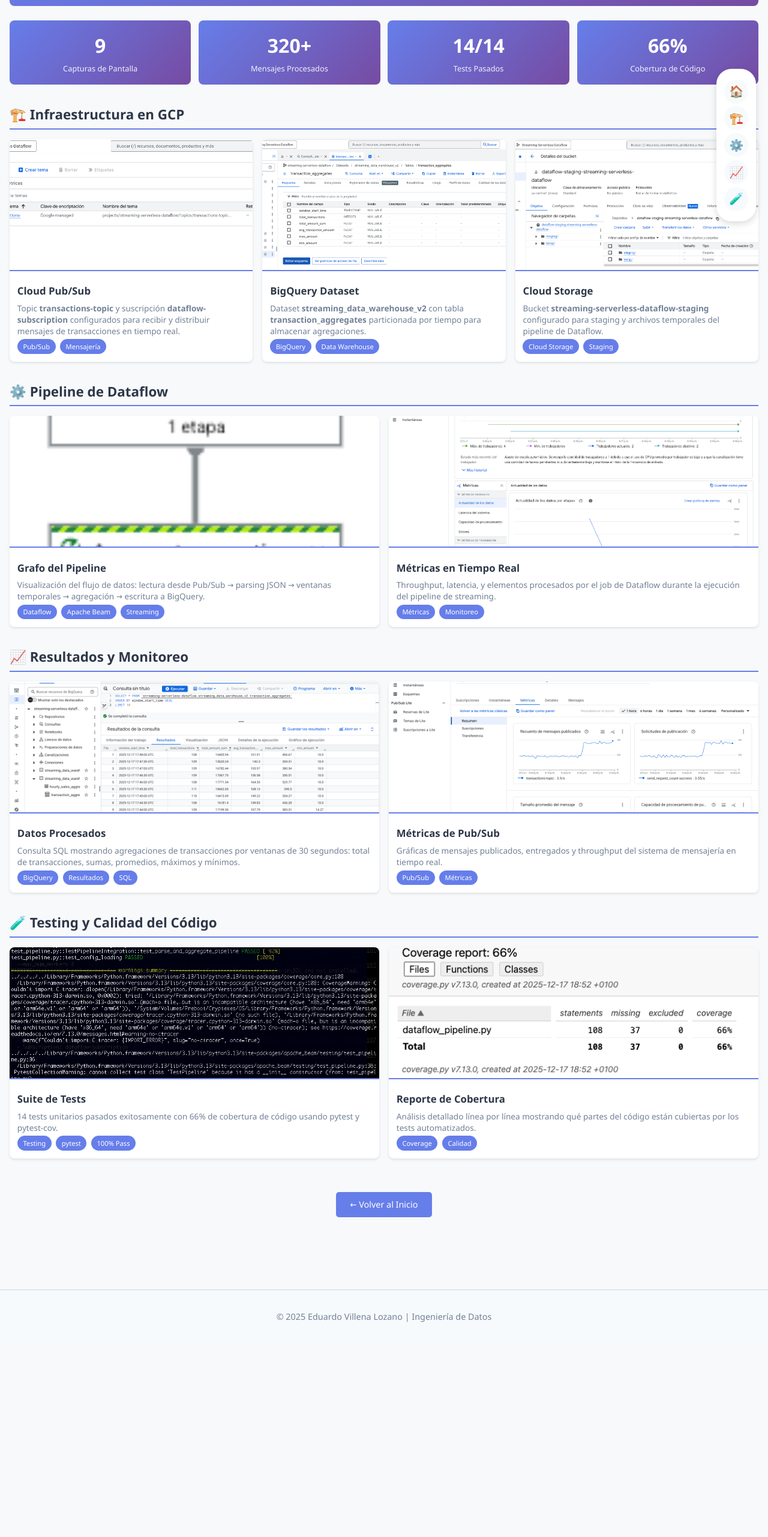
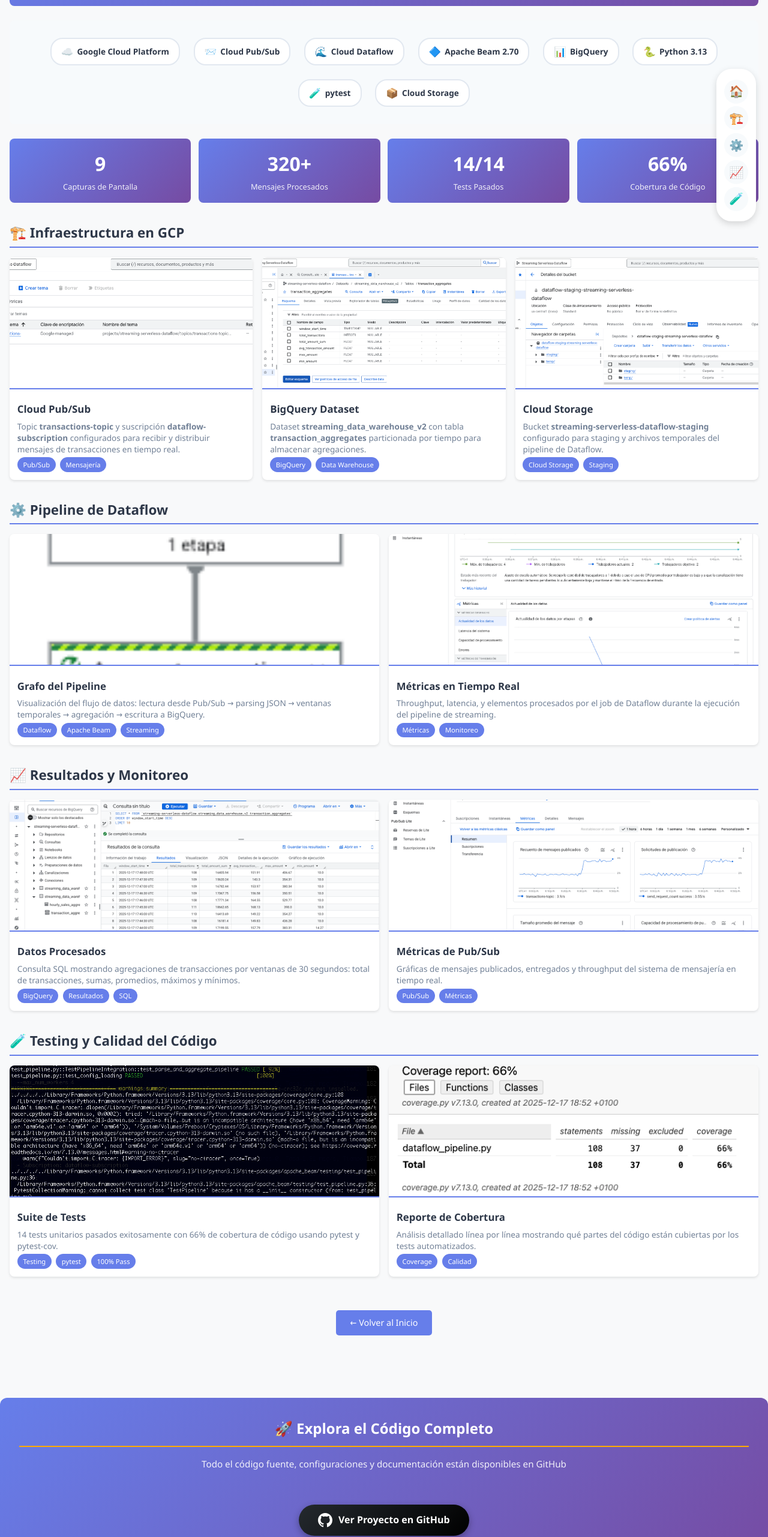
Before and after one commit to Edushuaia/streaming-serverless-pipeline, a plain HTML site: page evidencias.html in a window 1280 px wide. Shown: the part 158-2720 px from the top of the page at 60% size. Before the commit the page ends 2396 px from the top, so only its background shows below. Drawn offline with Linux system fonts and the light colour scheme.

Commit message:
feat: Add visual improvements to evidence gallery
- Smooth zoom effect on images on hover (scale 1.05)
- Animated technology badges with staggered fade-in
- Prominent GitHub button with gradient and hover effects
- Updated GitHub link from placeholder to actual repository
- Enhanced user experience with professional animations

```diff
--- a/evidencias.html
+++ b/evidencias.html
@@ -65,6 +65,11 @@
             object-fit: cover;
             cursor: pointer;
             border-bottom: 2px solid #667eea;
+            transition: transform 0.4s ease;
+        }
+
+        .evidencia-image:hover {
+            transform: scale(1.05);
         }
 
         .evidencia-info {
@@ -172,6 +177,112 @@
 
         .back-button:hover {
             background: #764ba2;
+        }
+
+        /* Badges tecnológicos */
+        .tech-badges {
+            display: flex;
+            flex-wrap: wrap;
+            gap: 0.8rem;
+            justify-content: center;
+            margin: 1.5rem 0;
+            padding: 1.5rem;
+            background: #f7fafc;
+            border-radius: 8px;
+        }
+
+        .tech-badge {
+            display: inline-flex;
+            align-items: center;
+            gap: 0.4rem;
+            padding: 0.5rem 1rem;
+            background: white;
+            border: 2px solid #e2e8f0;
+            border-radius: 20px;
+            font-size: 0.85em;
+            font-weight: 600;
+            color: #2d3748;
+            transition: all 0.3s ease;
+            animation: fadeInUp 0.6s ease forwards;
+            opacity: 0;
+        }
+
+        .tech-badge:nth-child(1) { animation-delay: 0.1s; }
+        .tech-badge:nth-child(2) { animation-delay: 0.2s; }
+        .tech-badge:nth-child(3) { animation-delay: 0.3s; }
+        .tech-badge:nth-child(4) { animation-delay: 0.4s; }
+        .tech-badge:nth-child(5) { animation-delay: 0.5s; }
+        .tech-badge:nth-child(6) { animation-delay: 0.6s; }
+        .tech-badge:nth-child(7) { animation-delay: 0.7s; }
+        .tech-badge:nth-child(8) { animation-delay: 0.8s; }
+
+        .tech-badge:hover {
+            transform: translateY(-3px);
+            border-color: #667eea;
+            box-shadow: 0 4px 8px rgba(102, 126, 234, 0.2);
+        }
+
+        .tech-badge span {
+            font-size: 1.2em;
+        }
+
+        @keyframes fadeInUp {
+            from {
+                opacity: 0;
+                transform: translateY(20px);
+            }
+            to {
+                opacity: 1;
+                transform: translateY(0);
+            }
+        }
+
+        /* Botón GitHub destacado */
+        .github-button {
+            display: inline-flex;
+            align-items: center;
+            gap: 0.6rem;
+            padding: 0.8rem 2rem;
+            background: linear-gradient(135deg, #24292e 0%, #000000 100%);
+            color: white;
+            text-decoration: none;
+            border-radius: 30px;
+            font-size: 1em;
+            font-weight: 600;
+            margin: 2rem 0;
+            transition: all 0.3s ease;
+            box-shadow: 0 4px 12px rgba(0, 0, 0, 0.3);
+        }
+
+        .github-button:hover {
+            transform: translateY(-3px);
+            box-shadow: 0 6px 20px rgba(0, 0, 0, 0.4);
+        }
+
+        .github-button svg {
+            width: 24px;
+            height: 24px;
+            fill: white;
+        }
+
+        .github-section {
+            text-align: center;
+            padding: 2rem;
+            background: linear-gradient(135deg, #667eea 0%, #764ba2 100%);
+            border-radius: 12px;
+            margin: 2rem 0;
+        }
+
+        .github-section h2 {
+            color: white;
+            margin: 0 0 1rem 0;
+            font-size: 1.5em;
+        }
+
+        .github-section p {
+            color: rgba(255, 255, 255, 0.9);
+            margin: 0 0 1.5rem 0;
+            font-size: 0.95em;
         }
 
         /* Navegación flotante */
@@ -339,6 +450,34 @@
         <div class="evidencias-header">
             <h1>📊 Evidencias del Proyecto</h1>
             <p>Streaming Serverless Pipeline en Google Cloud Platform</p>
+        </div>
+
+        <!-- Badges Tecnológicos -->
+        <div class="tech-badges">
+            <div class="tech-badge">
+                <span>☁️</span> Google Cloud Platform
+            </div>
+            <div class="tech-badge">
+                <span>📨</span> Cloud Pub/Sub
+            </div>
+            <div class="tech-badge">
+                <span>🌊</span> Cloud Dataflow
+            </div>
+            <div class="tech-badge">
+                <span>🔷</span> Apache Beam 2.70
+            </div>
+            <div class="tech-badge">
+                <span>📊</span> BigQuery
+            </div>
+            <div class="tech-badge">
+                <span>🐍</span> Python 3.13
+            </div>
+            <div class="tech-badge">
+                <span>🧪</span> pytest
+            </div>
+            <div class="tech-badge">
+                <span>📦</span> Cloud Storage
+            </div>
         </div>
 
         <!-- Navegación flotante -->
@@ -594,6 +733,18 @@
         });
     </script>
 
+    <!-- Sección GitHub -->
+    <div class="github-section">
+        <h2>🚀 Explora el Código Completo</h2>
+        <p>Todo el código fuente, configuraciones y documentación están disponibles en GitHub</p>
+        <a href="https://github.com/Edushuaia/streaming-serverless-pipeline" target="_blank" class="github-button">
+            <svg viewBox="0 0 16 16" xmlns="http://www.w3.org/2000/svg">
+                <path d="M8 0C3.58 0 0 3.58 0 8c0 3.54 2.29 6.53 5.47 7.59.4.07.55-.17.55-.38 0-.19-.01-.82-.01-1.49-2.01.37-2.53-.49-2.69-.94-.09-.23-.48-.94-.82-1.13-.28-.15-.68-.52-.01-.53.63-.01 1.08.58 1.23.82.72 1.21 1.87.87 2.33.66.07-.52.28-.87.51-1.07-1.78-.2-3.64-.89-3.64-3.95 0-.87.31-1.59.82-2.15-.08-.2-.36-1.02.08-2.12 0 0 .67-.21 2.2.82.64-.18 1.32-.27 2-.27.68 0 1.36.09 2 .27 1.53-1.04 2.2-.82 2.2-.82.44 1.1.16 1.92.08 2.12.51.56.82 1.27.82 2.15 0 3.07-1.87 3.75-3.65 3.95.29.25.54.73.54 1.48 0 1.07-.01 1.93-.01 2.2 0 .21.15.46.55.38A8.013 8.013 0 0016 8c0-4.42-3.58-8-8-8z"/>
+            </svg>
+            Ver Proyecto en GitHub
+        </a>
+    </div>
+
     <footer style="text-align: center; padding: 2rem; background: #f7fafc; margin-top: 3rem; border-top: 2px solid #e2e8f0;">
         <p style="color: #718096; margin: 0;">&copy; 2025 Eduardo Villena Lozano | Ingeniería de Datos</p>
     </footer>
```
Also changed, not shown: index.html (+1 -1 lines).
